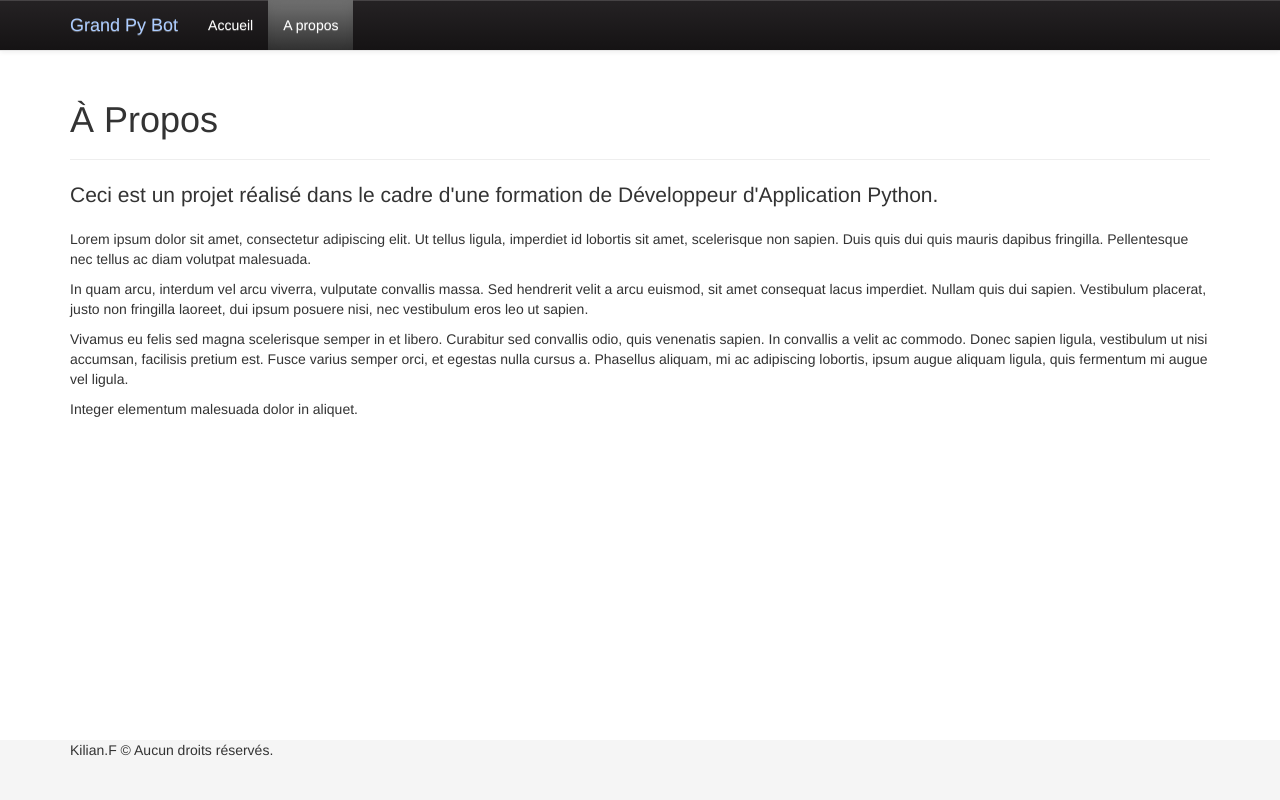
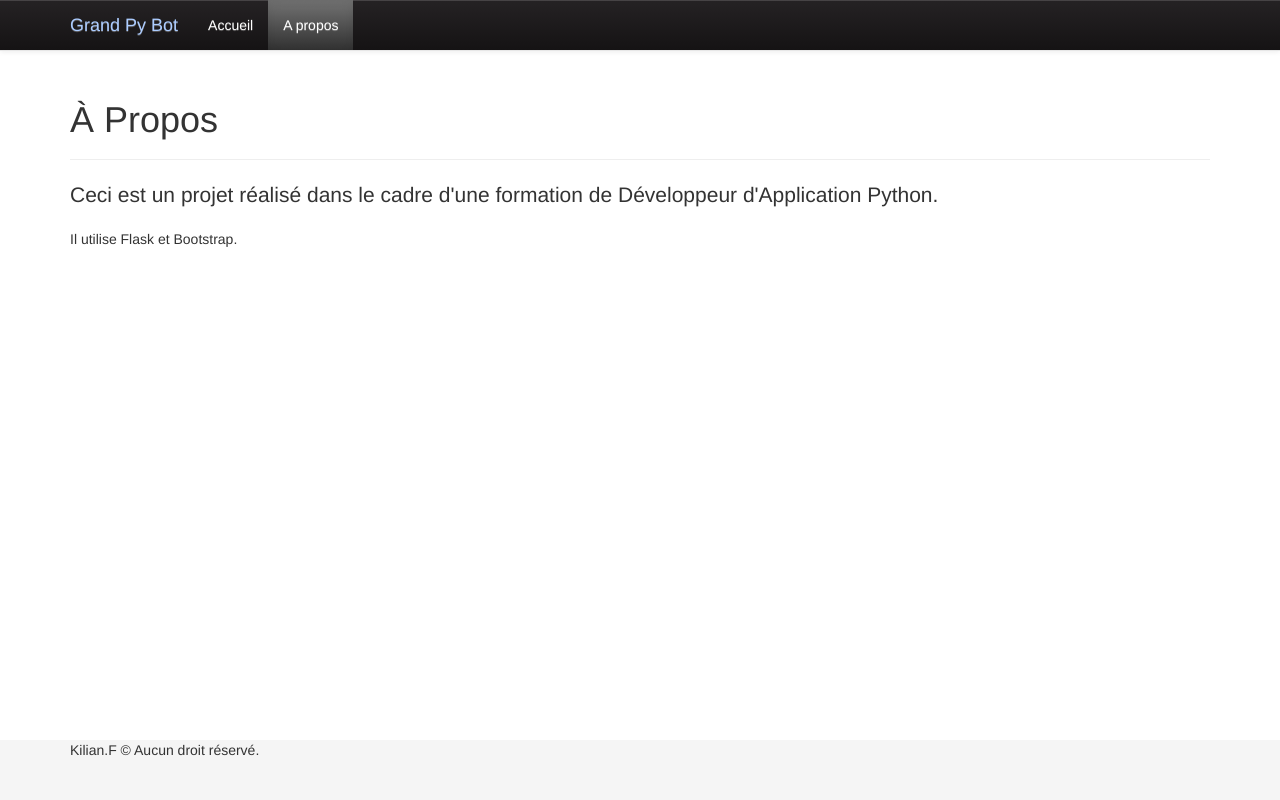
Before and after one commit to Hideky/Grand-Py_Bot, a Flask app: page /about in a window 1280 px wide. Run offline with Flask 2, Linux system fonts and the light colour scheme; some libraries are stand-ins or nearby versions.

Commit message:
Fix some spelling mistake + some CSS rules

```diff
--- a/gpb/templates/layouts/main.html
+++ b/gpb/templates/layouts/main.html
@@ -70,7 +70,7 @@
 
   <div id="footer">
     <div class="container">
-      <p>Kilian.F &copy; Aucun droits réservés.</p>
+      <p>Kilian.F &copy; Aucun droit réservé.</p>
       {% block footer %}{% endblock %}
     </div>
   </div>
--- a/gpb/templates/pages/placeholder.about.html
+++ b/gpb/templates/pages/placeholder.about.html
@@ -6,9 +6,6 @@
   <h1>À Propos</h1>
 </div>
 <p class="lead">Ceci est un projet réalisé dans le cadre d'une formation de Développeur d'Application Python.</p>
-<p>Lorem ipsum dolor sit amet, consectetur adipiscing elit. Ut tellus ligula, imperdiet id lobortis sit amet, scelerisque non sapien. Duis quis dui quis mauris dapibus fringilla. Pellentesque nec tellus ac diam volutpat malesuada.</p>
-<p>In quam arcu, interdum vel arcu viverra, vulputate convallis massa. Sed hendrerit velit a arcu euismod, sit amet consequat lacus imperdiet. Nullam quis dui sapien. Vestibulum placerat, justo non fringilla laoreet, dui ipsum posuere nisi, nec vestibulum eros leo ut sapien.</p>
-<p>Vivamus eu felis sed magna scelerisque semper in et libero. Curabitur sed convallis odio, quis venenatis sapien. In convallis a velit ac commodo. Donec sapien ligula, vestibulum ut nisi accumsan, facilisis pretium est. Fusce varius semper orci, et egestas nulla cursus a. Phasellus aliquam, mi ac adipiscing lobortis, ipsum augue aliquam ligula, quis fermentum mi augue vel ligula.</p>
-<p>Integer elementum malesuada dolor in aliquet.</p>
+<p>Il utilise Flask et Bootstrap.</p>
 
 {% endblock %}
--- a/gpb/templates/pages/placeholder.notfound.html
+++ b/gpb/templates/pages/placeholder.notfound.html
@@ -8,7 +8,7 @@
 <body>
 	<div class="container">
 		<p class="lead">Malheureusement, je ne connais aucune histoire à ce propos...</p>
-		<a href="/"><button id="backButton" class="btn btn-primary btn-lg active btn-lg active col-xs-6 col-xs-offset-2">Raconte moi une autre histoire alors !</button></a>
+		<a href="/"><button id="backButton" class="btn btn-primary btn-lg active btn-lg active col-md-6 col-md-offset-2 col-xs-10 col-xs-offset-1">Tant pis, une autre ?</button></a>
 		</div>
 	</div>
 <body>
--- a/gpb/templates/pages/placeholder.result.html
+++ b/gpb/templates/pages/placeholder.result.html
@@ -19,9 +19,9 @@
 			<a href="/"><button id="backButton" class="btn btn-primary btn-lg active col-md-3 col-md-offset-2 col-xs-10 col-xs-offset-1">Une autre histoire ?</button></a>
 			<form action="./another" method="POST">
 			{% if not another_result %}
-				<button name="anotherResult" id="continueButton" class="btn btn-secondary btn-lg active col-md-3 col-md-offset-1 col-xs-10 col-xs-offset-1" type="submit" value="{{another_result}}" disabled>Tu n'a pas autre chose ?</button>
+				<button name="anotherResult" id="continueButton" class="btn btn-secondary btn-lg active col-md-3 col-md-offset-1 col-xs-10 col-xs-offset-1" type="submit" value="{{another_result}}" disabled>Tu n'as pas autre chose ?</button>
 			{% else %}
-				<button name="anotherResult" id="continueButton" class="btn btn-secondary btn-lg active col-md-3 col-md-offset-1 col-xs-10 col-xs-offset-1" type="submit" value="{{another_result}}">Tu n'a pas autre chose ?</button>
+				<button name="anotherResult" id="continueButton" class="btn btn-secondary btn-lg active col-md-3 col-md-offset-1 col-xs-10 col-xs-offset-1" type="submit" value="{{another_result}}">Tu n'as pas autre chose ?</button>
 			{% endif %}
 		</form>
 
```
